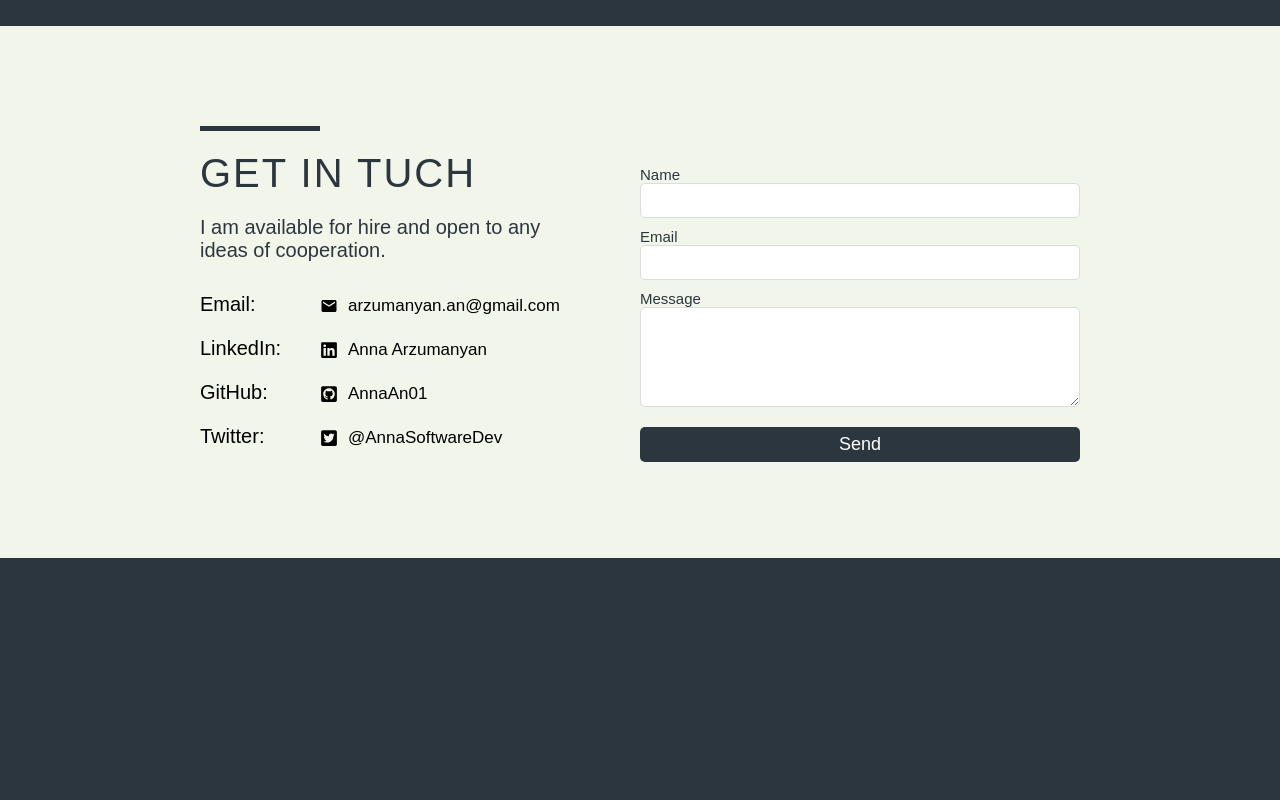
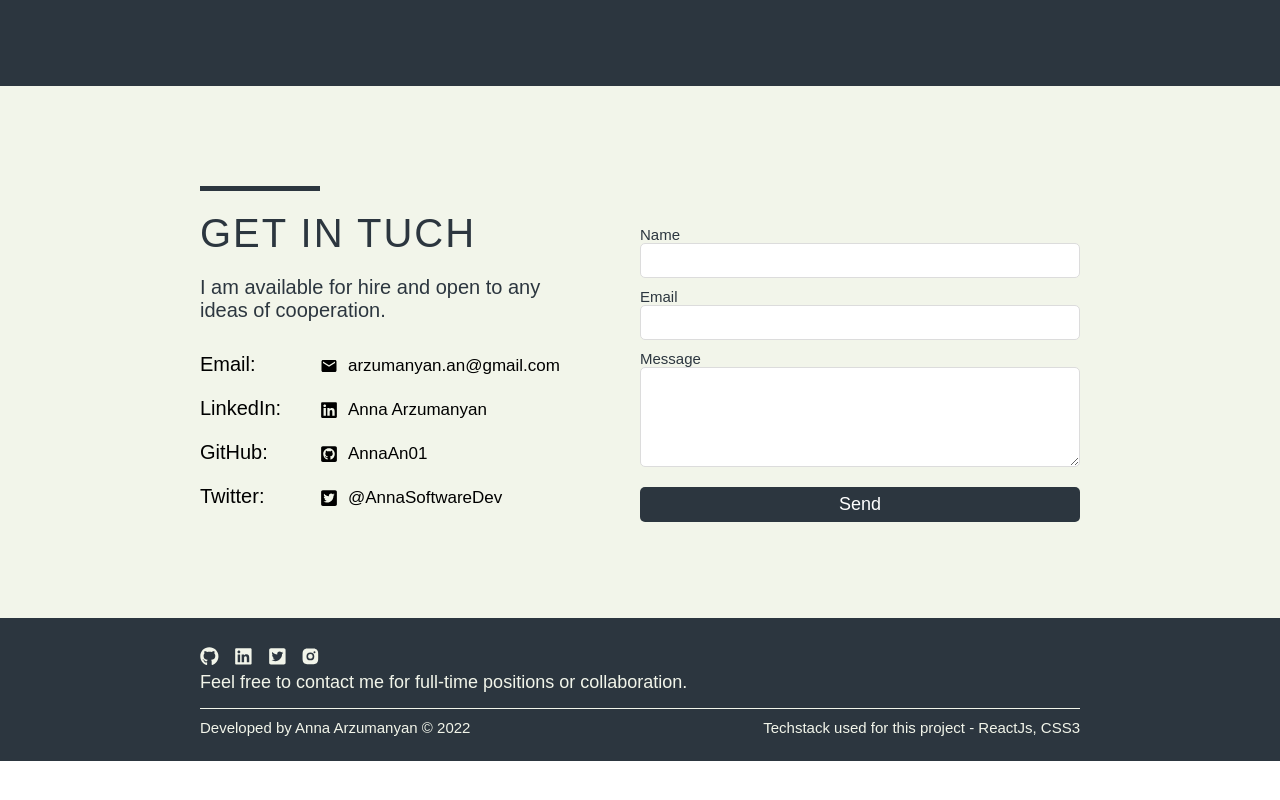
Before and after one commit to AnnaAn01/anna-portfolio-version-2, a React (Create React App) app: page / in a window 1280 px wide. Shown: the part 2832-3632 px from the top of the page. After the commit the page ends 3593 px from the top, so only its background shows below. Built offline with nearby package versions, Linux system fonts and the light colour scheme.

Commit message:
styling Portfolio section

```diff
--- a/src/Components/Footer/Footer.css
+++ b/src/Components/Footer/Footer.css
@@ -4,8 +4,55 @@
   position: relative;
   height: 100vh;
   height: 100%;
-  height: 50vh;
+  /* height: 50vh; */
   width: 100%;
   color: var(--mainBgColor);
   width: 100%;
 }
+
+.footer__wrapper {
+  display: flex;
+  flex-direction: column;
+  width: 100%;
+  height: 100%;
+  margin: 0 20rem;
+  /* margin: 0 15vw; */
+  /* background-color: red; */
+  margin-top: 2rem;
+}
+
+.footer__contact-me {
+  font-size: 1.8rem;
+  margin-bottom: 1rem;
+}
+
+.footer__sns-icons-wrapper {
+  font-size: 3rem;
+  color: var(--mainBgColor);
+}
+
+.footer__sns-icons {
+  margin-right: 1.5rem;
+}
+
+.footer__divider-line {
+  width: 100%;
+  height: 0.5px;
+  background-color: var(--mainBgColor);
+  margin: 0.5rem 0 1rem 0;
+}
+
+.footer__developed-by {
+  font-size: 1.5rem;
+  margin-bottom: 1rem;
+}
+
+.footer__techstack-used {
+  font-size: 1.5rem;
+  margin-bottom: 2.5rem;
+}
+
+.footer__under-the-line {
+  display: flex;
+  justify-content: space-between;
+}
--- a/src/Components/Footer/Footer.js
+++ b/src/Components/Footer/Footer.js
@@ -1,10 +1,32 @@
 import React from "react";
 import "./Footer.css";
+import { FaGithub, FaLinkedin, FaTwitterSquare } from "react-icons/fa";
+import { RiInstagramFill } from "react-icons/ri";
 
 const Footer = () => {
   return (
     <footer className="footer__container">
-      <div className="footer__wrapper"></div>
+      <div className="footer__wrapper">
+        <div className="footer__sns-icons-wrapper">
+          <FaGithub className="footer__sns-icons" />
+          <FaLinkedin className="footer__sns-icons" />
+          <FaTwitterSquare className="footer__sns-icons" />
+          <RiInstagramFill className="footer__sns-icons" />
+        </div>
+        <div className="footer__contact-me">
+          Feel free to contact me for full-time positions or collaboration.
+        </div>
+        <div className="footer__divider-line"></div>
+        <div className="footer__under-the-line">
+          {" "}
+          <div className="footer__developed-by">
+            Developed by Anna Arzumanyan © 2022
+          </div>
+          <div className="footer__techstack-used">
+            Techstack used for this project - ReactJs, CSS3
+          </div>
+        </div>
+      </div>
     </footer>
   );
 };
--- a/src/Components/Home/Home.css
+++ b/src/Components/Home/Home.css
@@ -96,6 +96,6 @@
   color: var(--mainTxtColor);
 }
 
-.homepage-sns-icons {
+.homepage__sns-icons {
   margin-right: 1.5rem;
 }
--- a/src/Components/Home/Home.js
+++ b/src/Components/Home/Home.js
@@ -24,10 +24,10 @@ const Home = () => {
             <div className="homepage__follow-links">
               <p className="homepage__follow-title">Follow me</p>
               <div className="homepage__sns-icons-wrapper">
-                <FaGithub className="homepage-sns-icons" />
-                <FaLinkedin className="homepage-sns-icons" />
-                <FaTwitterSquare className="homepage-sns-icons" />
-                <RiInstagramFill className="homepage-sns-icons" />
+                <FaGithub className="homepage__sns-icons" />
+                <FaLinkedin className="homepage__sns-icons" />
+                <FaTwitterSquare className="homepage__sns-icons" />
+                <RiInstagramFill className="homepage__sns-icons" />
               </div>
             </div>
           </div>
--- a/src/Components/Portfolio/Portfolio.css
+++ b/src/Components/Portfolio/Portfolio.css
@@ -21,6 +21,7 @@
   /* border: 1px solid rgb(109, 109, 109); */
   box-shadow: 0 0 0 1px rgba(109, 109, 109, 0.5);
   border-radius: 2px;
+  margin-bottom: 3rem;
 }
 
 .portfolio__divider-line {
@@ -91,9 +92,9 @@
   align-items: center;
 }
 
-.portfolio__proect-techstack {
+.portfolio__project-techstack {
   font-size: 1rem;
-  padding: 1rem 1rem 2rem 0rem;
+  margin: 1rem 1rem 2rem 0rem;
   font-size: 1.5rem;
   font-weight: 600;
 }
--- a/src/Components/Portfolio/Portfolio.js
+++ b/src/Components/Portfolio/Portfolio.js
@@ -27,8 +27,8 @@ const Portfolio = () => {
             officiis corrupti ab est ullam molestiae.
           </div>
           <div className="portfolio__proect-techstack-wrapper">
-            <span className="portfolio__proect-techstack">ReactJS</span>
-            <span className="portfolio__proect-techstack">CSS</span>
+            <span className="portfolio__project-techstack">ReactJS</span>
+            <span className="portfolio__project-techstack">CSS</span>
           </div>
           <div className="portfolio__project-btn-wrapper">
             <a
```
